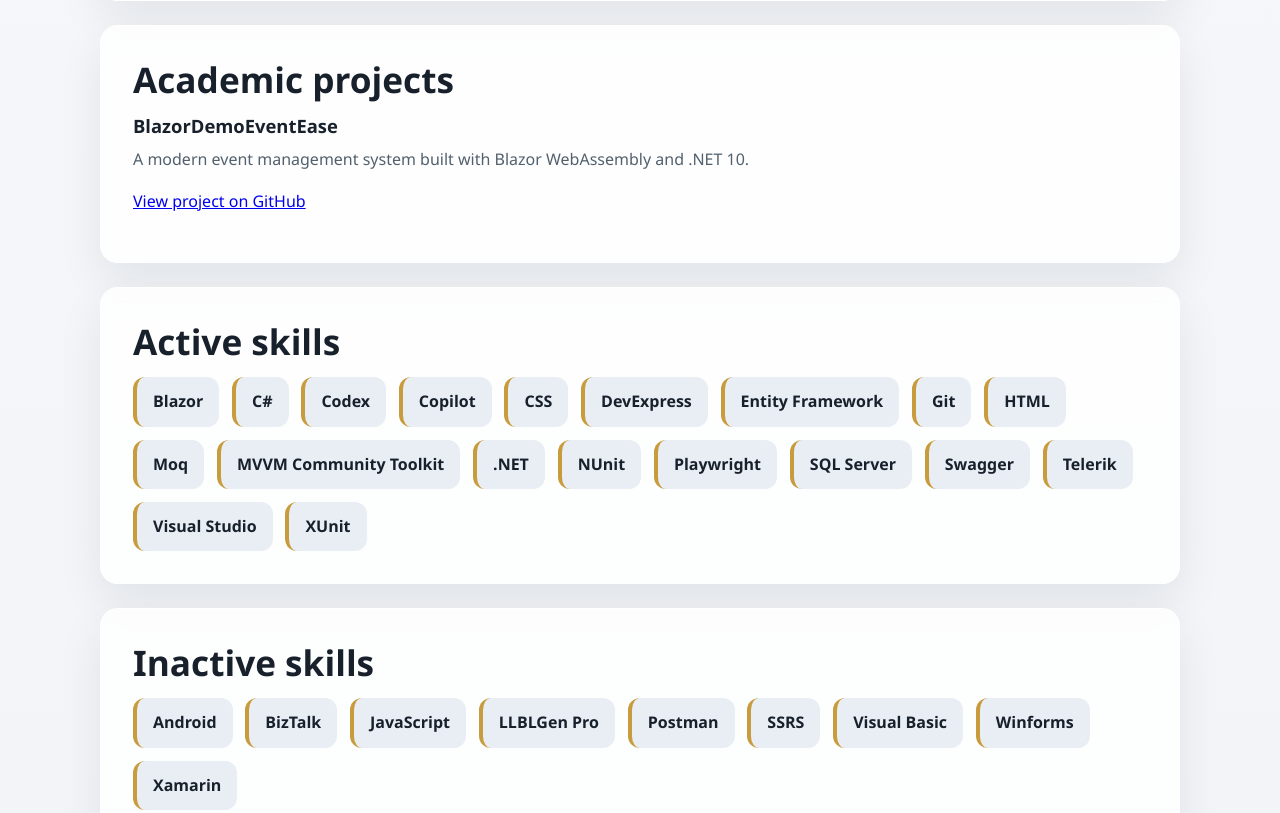
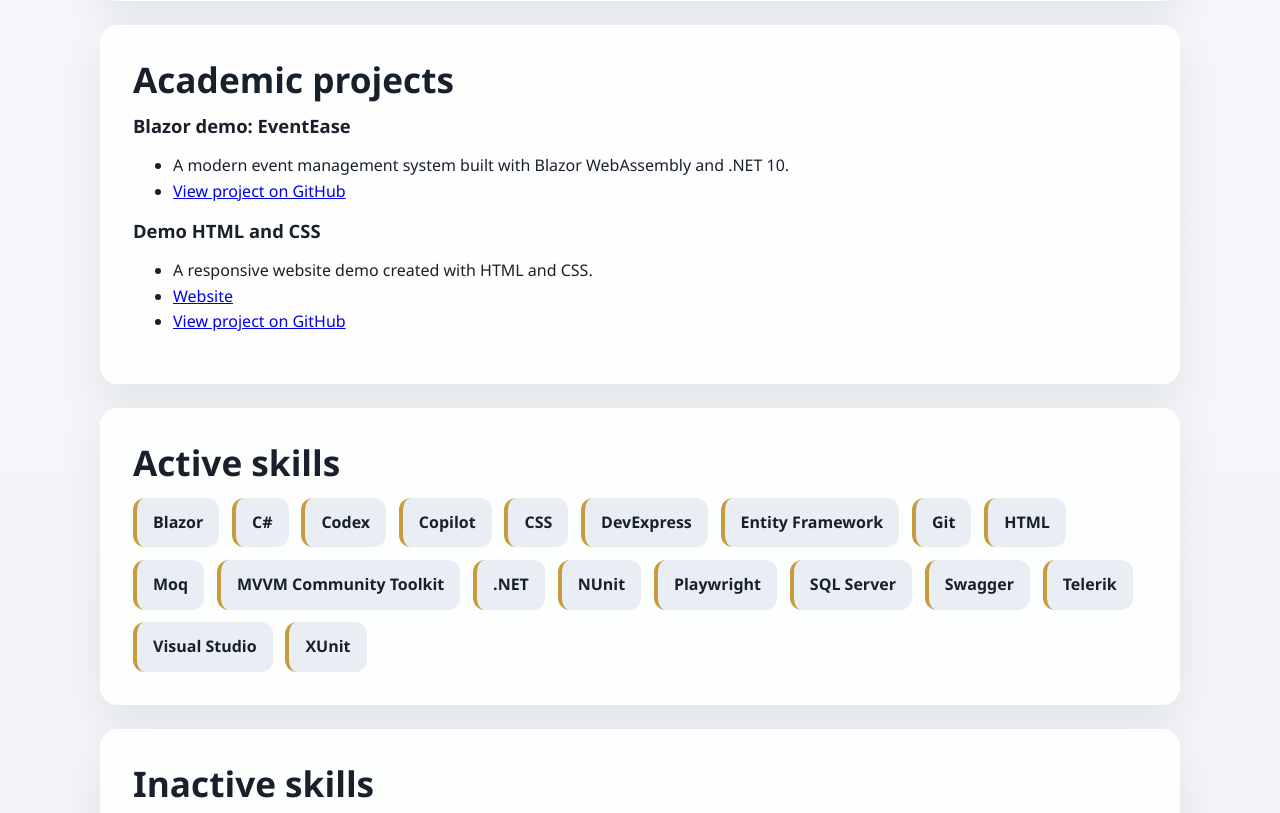
Before and after one commit to guystals/Portfolio, a website: page index.html in a window 1280 px wide. Shown: the part 1985-2798 px from the top of the page. Drawn offline with Linux system fonts and the light colour scheme.

Commit message:
Add course Html and CSS in depth

```diff
--- a/index.html
+++ b/index.html
@@ -178,10 +178,22 @@
         <section id="academic-projects">
             <h2>Academic projects</h2>
             <article>
-                <h3>BlazorDemoEventEase</h3>
-                <p>A modern event management system built with Blazor WebAssembly and .NET 10.</p>
-                <p><a href="https://github.com/guystals/BlazorDemoEventEase" target="_blank"
-                        rel="noopener noreferrer">View project on GitHub</a></p>
+                <h3>Blazor demo: EventEase</h3>
+                <ul>
+                    <li>A modern event management system built with Blazor WebAssembly and .NET 10.</li>
+                    <li><a href="https://github.com/guystals/BlazorDemoEventEase" target="_blank"
+                            rel="noopener noreferrer">View project on GitHub</a></li>
+                </ul>
+            </article>
+            <article>
+                <h3>Demo HTML and CSS</h3>
+                <ul>
+                    <li>A responsive website demo created with HTML and CSS.</li>
+                    <li><a href="https://guystals.github.io/HtmlCssDemoMangataAndGallo/" target="_blank"
+                            rel="noopener noreferrer">Website</a></li>
+                    <li><a href="https://github.com/guystals/HtmlCssDemoMangataAndGallo" target="_blank"
+                            rel="noopener noreferrer">View project on GitHub</a></li>
+                </ul>
             </article>
         </section>
         <section id="active-skills">
@@ -272,6 +284,7 @@
                     </li>
                     <li>Html and Css
                         <ul>
+                            <li>HTML and CSS in depth</li>
                             <li>CSS3 Flexbox - mastering the basics</li>
                         </ul>
                     </li>
```
